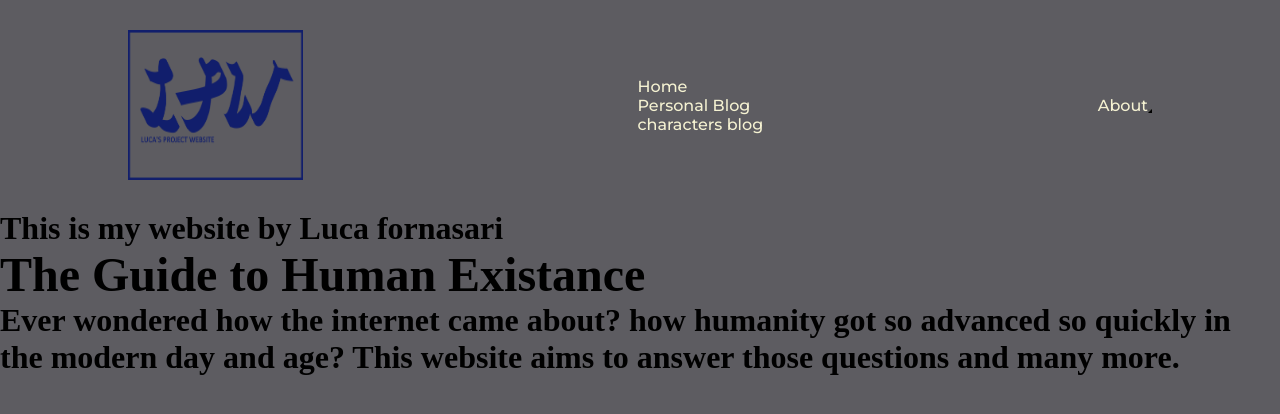
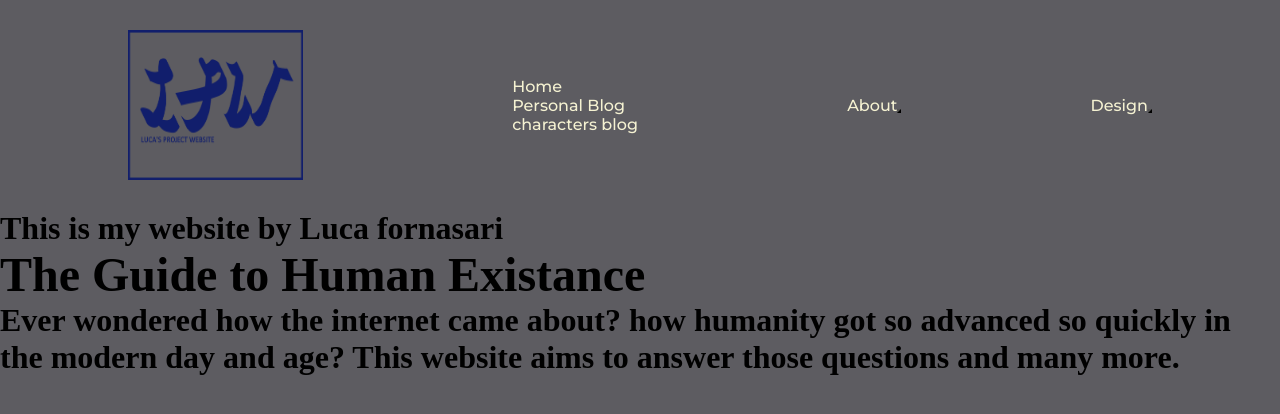
Before and after one commit to Lucsfornas/WSOA3028A, a plain HTML site: page index.html in a window 1280 px wide. Drawn offline with Linux system fonts and the light colour scheme.

Commit message:
Update index.html

```diff
--- a/index.html
+++ b/index.html
@@ -28,6 +28,7 @@
             </Ul>
         </nav>
         <a href="./about.html">About<button></button></a>
+        <a href="/design.html">Design<button></button></a>
 
     </header>
 
```
